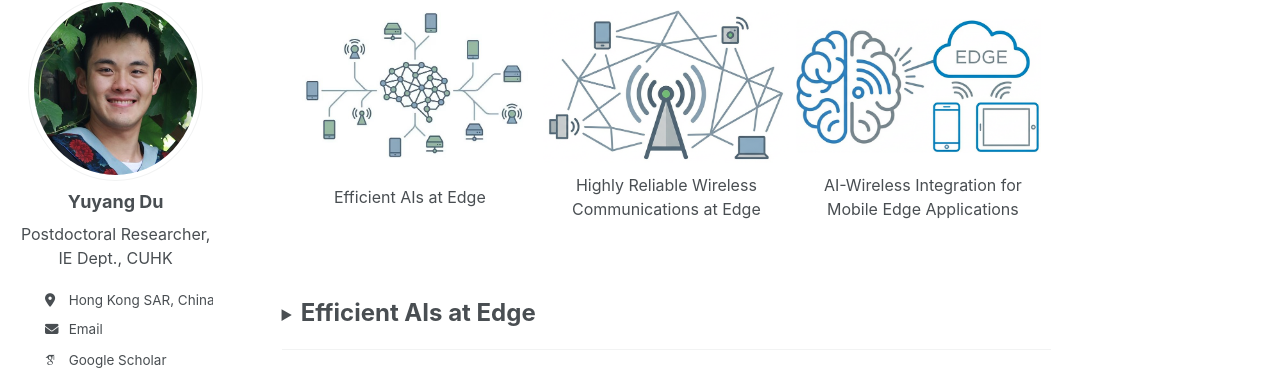
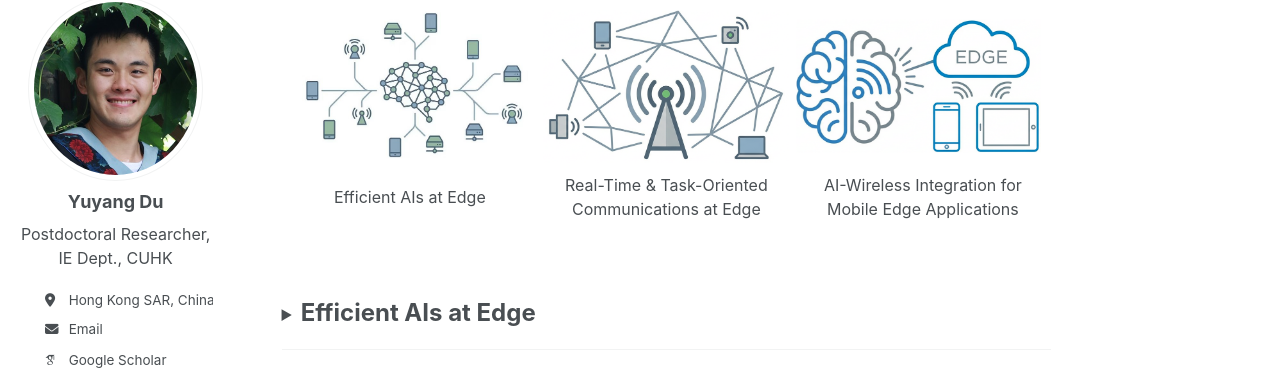
Before and after one commit to yuyangdu01/yuyangdu01.github.io, a Jekyll site: the page built from _pages/research.md, in a window 1280 px wide and 978 px high. Shown: the part 110-480 px from the top of the window. Built offline with Jekyll 4.4.1, drawn with Linux system fonts in a browser that asks for light colours; some web fonts are replaced.

Commit message:
Update research.md

```diff
--- a/_pages/research.md
+++ b/_pages/research.md
@@ -16,7 +16,7 @@ redirect_from:
   <table style="border:none; border-collapse: collapse;">
     <tr>
       <td style="border:none; padding: 10px;" width="32%" align="center"><span style="font-size: 16px;">Efficient AIs at Edge</span></td>
-      <td style="border:none; padding: 10px;" width="32%" align="center"><span style="font-size: 16px;">Highly Reliable Wireless Communications at Edge</span></td>
+      <td style="border:none; padding: 10px;" width="32%" align="center"><span style="font-size: 16px;"> Real-Time & Task-Oriented Communications at Edge</span></td>
       <td style="border:none; padding: 10px;" width="32%" align="center"><span style="font-size: 16px;">AI-Wireless Integration for Mobile Edge Applications</span></td>
     </tr>
   </table>
```
